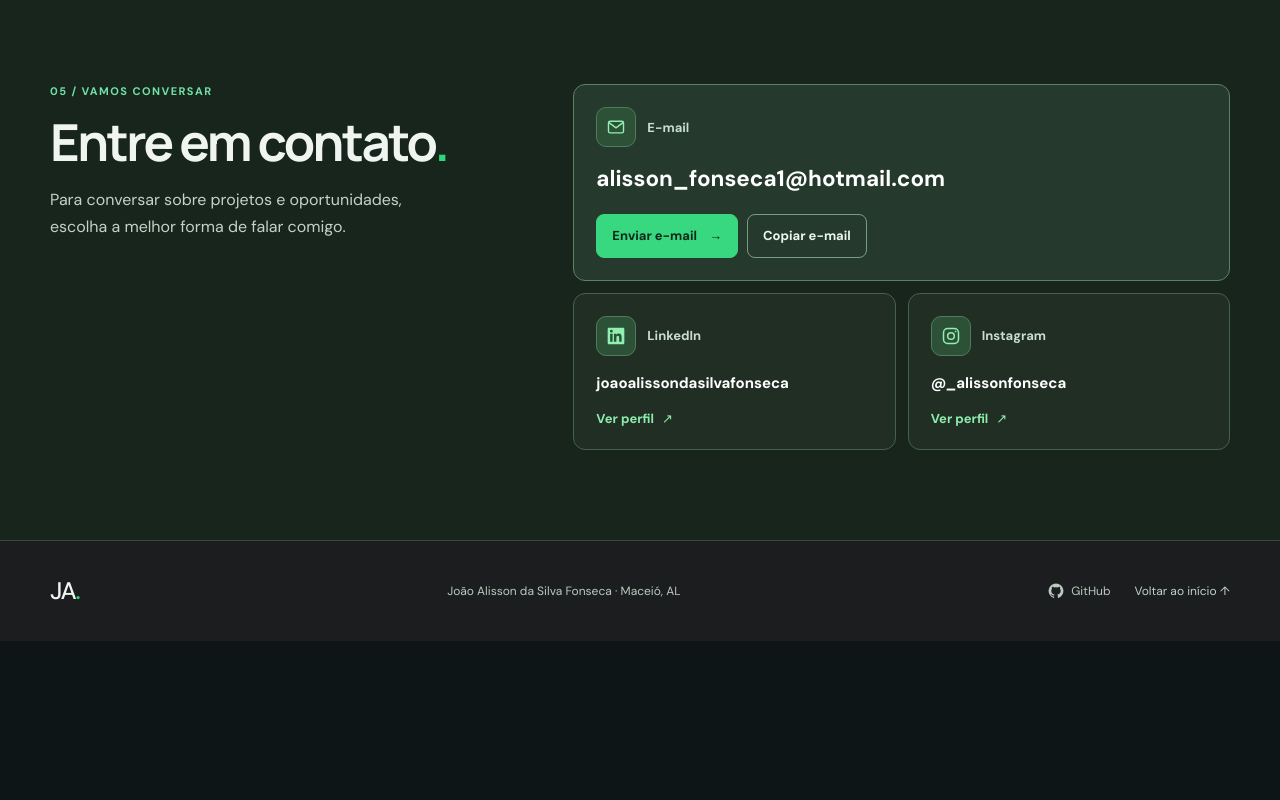
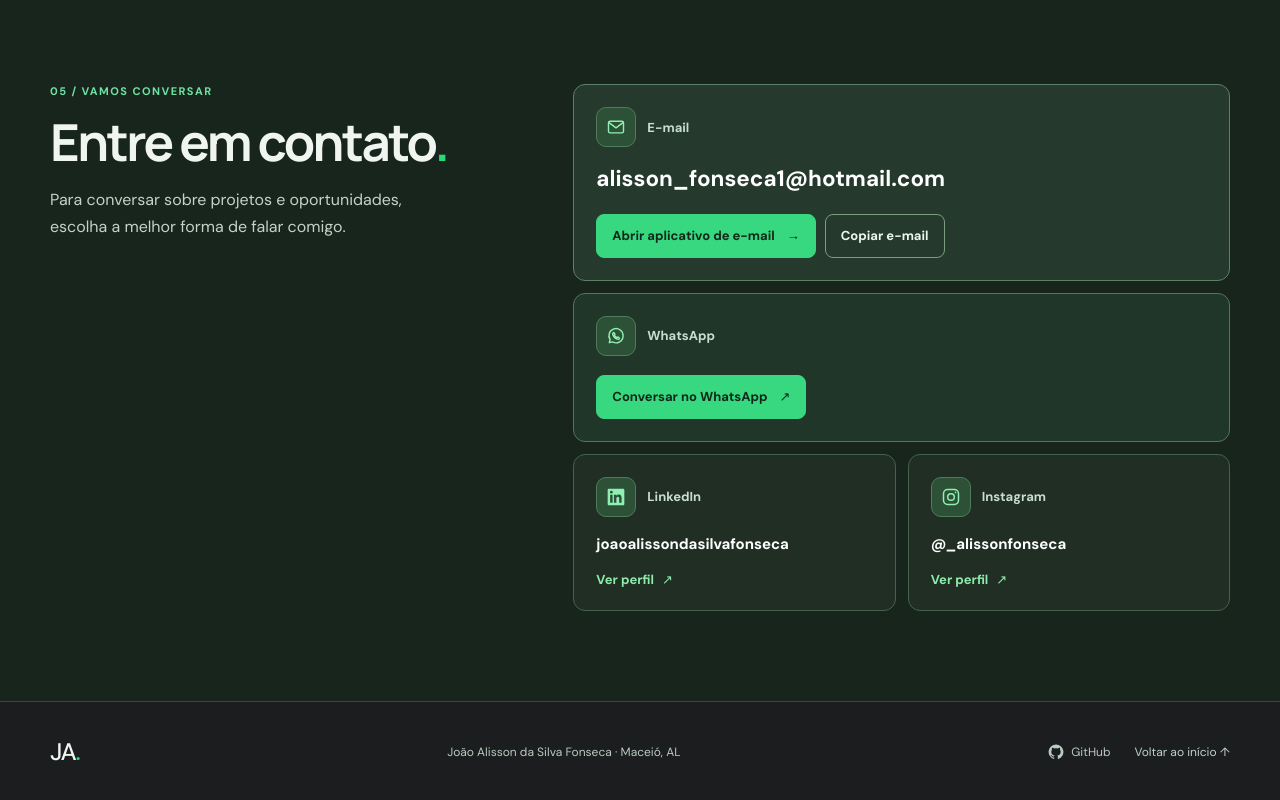
Before and after one commit to alissonfonseca9/joaoalissondev, a React (Vite) app in the folder codigo-fonte/portfolio-alisson/: page / in a window 1280 px wide. Shown: the part 1564-2364 px from the top of the page. Before the commit the page ends 2205 px from the top, so only its background shows below. Built offline with nearby package versions, Linux system fonts and the light colour scheme.

Commit message:
Atualiza componentes de contato

```diff
--- a/codigo-fonte/portfolio-alisson/src/main.jsx
+++ b/codigo-fonte/portfolio-alisson/src/main.jsx
@@ -52,6 +52,7 @@ function ProjectCarousel(){
 }
 function ContactIcon({type}){
  if(type==='email')return <svg viewBox="0 0 24 24" fill="none" stroke="currentColor" strokeWidth="1.7" strokeLinecap="round" strokeLinejoin="round" aria-hidden="true"><rect x="3" y="5" width="18" height="14" rx="2"/><path d="m4 7 8 6 8-6"/></svg>;
+ if(type==='whatsapp')return <svg viewBox="0 0 24 24" fill="none" stroke="currentColor" strokeWidth="1.7" strokeLinecap="round" strokeLinejoin="round" aria-hidden="true"><path d="M20.5 11.6a8.5 8.5 0 0 1-12.6 7.5L4 20l.9-3.8a8.5 8.5 0 1 1 15.6-4.6Z"/><path d="M8.6 8.1c.3-.3.7-.4 1-.1l1 1.5c.2.3.1.6-.1.8l-.5.5c.7 1.4 1.8 2.5 3.2 3.2l.5-.5c.2-.2.5-.3.8-.1l1.5 1c.3.3.2.7-.1 1-.4.5-1 .7-1.6.6-3.1-.7-5.6-3.2-6.3-6.3-.1-.6.1-1.2.6-1.6Z"/></svg>;
  if(type==='linkedin')return <svg viewBox="0 0 24 24" aria-hidden="true"><path fill="currentColor" d="M20.45 2H3.55C2.69 2 2 2.68 2 3.52v16.96c0 .84.69 1.52 1.55 1.52h16.9c.86 0 1.55-.68 1.55-1.52V3.52C22 2.68 21.31 2 20.45 2ZM7.93 18.75H4.97V9.2h2.96v9.55ZM6.45 7.9a1.72 1.72 0 1 1 0-3.44 1.72 1.72 0 0 1 0 3.44Zm12.3 10.85h-2.96v-4.64c0-1.1-.02-2.52-1.54-2.52-1.54 0-1.77 1.2-1.77 2.44v4.72H9.52V9.2h2.84v1.3h.04a3.12 3.12 0 0 1 2.8-1.54c2.99 0 3.55 1.97 3.55 4.53v5.26Z"/></svg>;
  return <svg viewBox="0 0 24 24" fill="none" stroke="currentColor" strokeWidth="1.8" aria-hidden="true"><rect x="3" y="3" width="18" height="18" rx="5"/><circle cx="12" cy="12" r="4"/><circle cx="17.5" cy="6.5" r="1" fill="currentColor" stroke="none"/></svg>
 }
@@ -64,7 +65,8 @@ function ContactSection(){
  return <section id="contato" className="contact-section" aria-labelledby="contact-title"><div className="shell contact-inner">
   <div className="contact-intro"><div className="kicker"><span>05</span> / VAMOS CONVERSAR</div><h2 id="contact-title">Entre em contato<span>.</span></h2><p>Para conversar sobre projetos e oportunidades, escolha a melhor forma de falar comigo.</p></div>
   <div className="contact-options">
-   <article className="contact-card contact-email"><div className="contact-card-heading"><span className="contact-icon"><ContactIcon type="email"/></span><span className="contact-label">E-mail</span></div><a className="contact-value" href={'mailto:'+email}>{email}</a><div className="contact-actions"><a className="contact-action contact-action-primary" href={'mailto:'+email}>Enviar e-mail <span aria-hidden="true">→</span></a><button type="button" className="contact-action contact-copy" onClick={copyEmail}>Copiar e-mail</button></div><div className="contact-copy-status" role="status" aria-live="polite">{copyStatus}</div></article>
+   <article className="contact-card contact-email"><div className="contact-card-heading"><span className="contact-icon"><ContactIcon type="email"/></span><span className="contact-label">E-mail</span></div><a className="contact-value" href={'mailto:'+email}>{email}</a><div className="contact-actions"><a className="contact-action contact-action-primary" href={'mailto:'+email}>Abrir aplicativo de e-mail <span aria-hidden="true">→</span></a><button type="button" className="contact-action contact-copy" onClick={copyEmail}>Copiar e-mail</button></div><div className="contact-copy-status" role="status" aria-live="polite">{copyStatus}</div></article>
+   <article className="contact-card contact-whatsapp"><div className="contact-card-heading"><span className="contact-icon"><ContactIcon type="whatsapp"/></span><span className="contact-label">WhatsApp</span></div><span className="contact-value">{perfil.whatsappExibicao}</span><div className="contact-actions"><a className="contact-action contact-action-primary" href={'https://wa.me/'+perfil.whatsapp} target="_blank" rel="noopener noreferrer">Conversar no WhatsApp <span aria-hidden="true">↗</span></a></div></article>
    <a className="contact-card contact-profile" href={linkedin} target="_blank" rel="noopener noreferrer"><span className="contact-card-heading"><span className="contact-icon"><ContactIcon type="linkedin"/></span><span className="contact-label">LinkedIn</span></span><span className="contact-value">{perfil.linkedinNome}</span><span className="contact-profile-action">Ver perfil <Arrow/></span></a>
    <a className="contact-card contact-profile" href={instagram} target="_blank" rel="noopener noreferrer"><span className="contact-card-heading"><span className="contact-icon"><ContactIcon type="instagram"/></span><span className="contact-label">Instagram</span></span><span className="contact-value">{perfil.instagramNome}</span><span className="contact-profile-action">Ver perfil <Arrow/></span></a>
   </div>
```
Also changed, not shown: codigo-fonte/portfolio-alisson/src/style.css.
